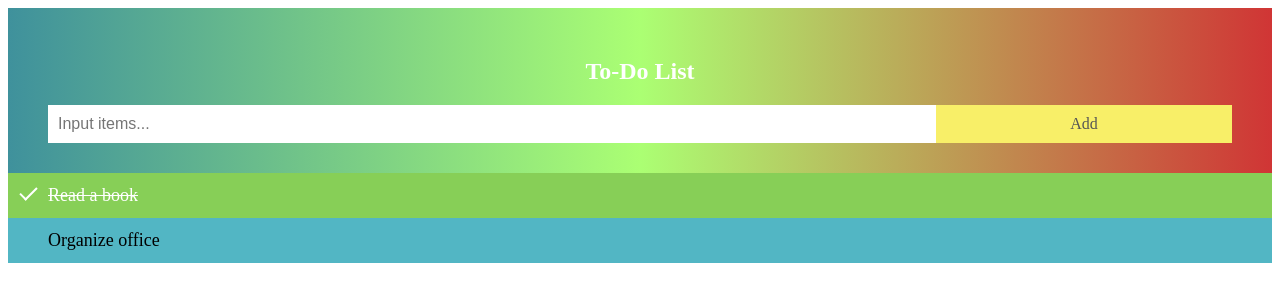
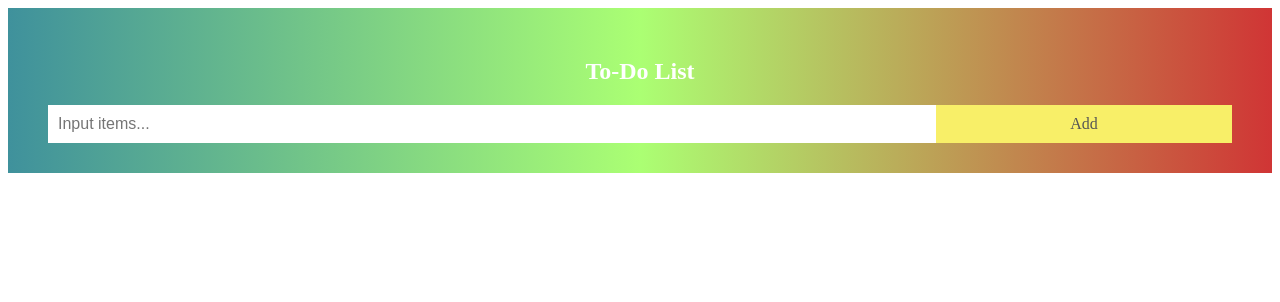
Before and after one commit to Samandcode/To-Do-List, a plain HTML site: page index.html in a window 1280 px wide. Drawn offline with Linux system fonts and the light colour scheme.

Commit message:
Update index.html

```diff
--- a/index.html
+++ b/index.html
@@ -15,8 +15,6 @@
             <span onclick="newElement()" class="addBtn">Add</span>
           </div>
           <ul id="myUL">
-            <li class="checked">Read a book</li>
-            <li>Organize office</li>
         </ul>
     </body>
 </html>
```
